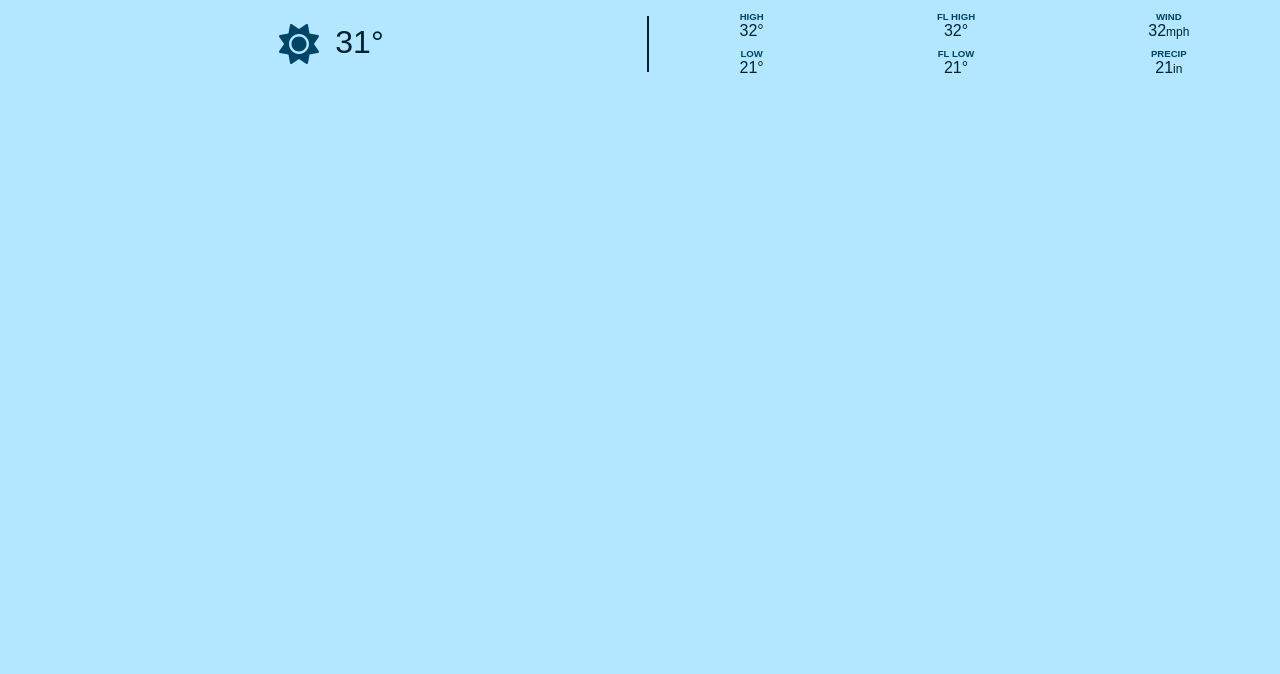
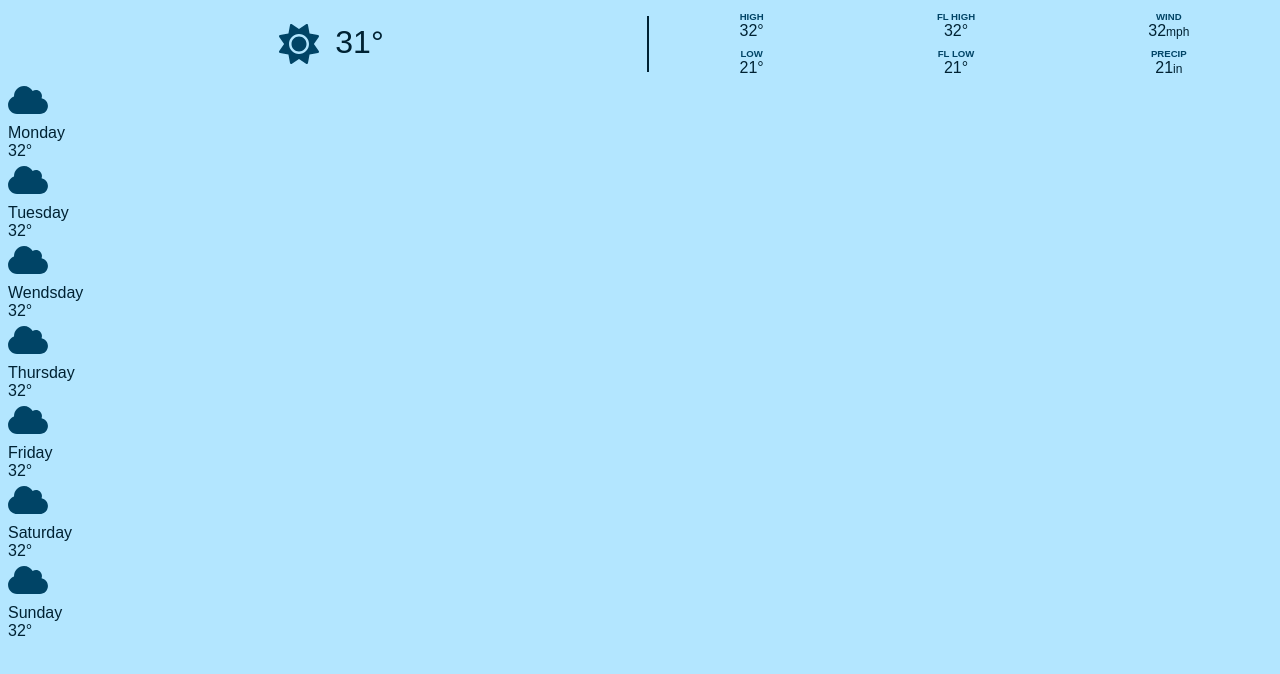
Before and after one commit to GlitchVsc/Weather-app, a website built with Vite: page index.html in a window 1280 px wide. Built offline with nearby package versions, Linux system fonts and the light colour scheme.

Commit message:
Day Section Html

```diff
--- a/index.html
+++ b/index.html
@@ -49,6 +49,47 @@
       </div>
 
       </header>
+
+      <section class="day-section" data-day-section>
+        <div class="day-card">
+          <img src="public/cloud.svg" class="weather-icon" />
+          <div class="day-card-day">Monday</div>
+          <div>32&deg;</div>
+        </div>
+        <div class="day-card">
+          <img src="public/cloud.svg" class="weather-icon" />
+          <div class="day-card-day">Tuesday</div>
+          <div>32&deg;</div>
+        </div>
+        <div class="day-card">
+          <img src="public/cloud.svg" class="weather-icon" />
+          <div class="day-card-day">Wendsday</div>
+          <div>32&deg;</div>
+        </div>
+        <div class="day-card">
+          <img src="public/cloud.svg" class="weather-icon" />
+          <div class="day-card-day">Thursday</div>
+          <div>32&deg;</div>
+        </div>
+        <div class="day-card">
+          <img src="public/cloud.svg" class="weather-icon" />
+          <div class="day-card-day">Friday</div>
+          <div>32&deg;</div>
+        </div>
+        <div class="day-card">
+          <img src="public/cloud.svg" class="weather-icon" />
+          <div class="day-card-day">Saturday</div>
+          <div>32&deg;</div>
+        </div>
+        <div class="day-card">
+          <img src="public/cloud.svg" class="weather-icon" />
+          <div class="day-card-day">Sunday</div>
+          <div>32&deg;</div>
+        </div>
+
+      </section>
+
+      <template></template>
     <script type="module" src="/main.js"></script>
   </body>
 </html>
```
